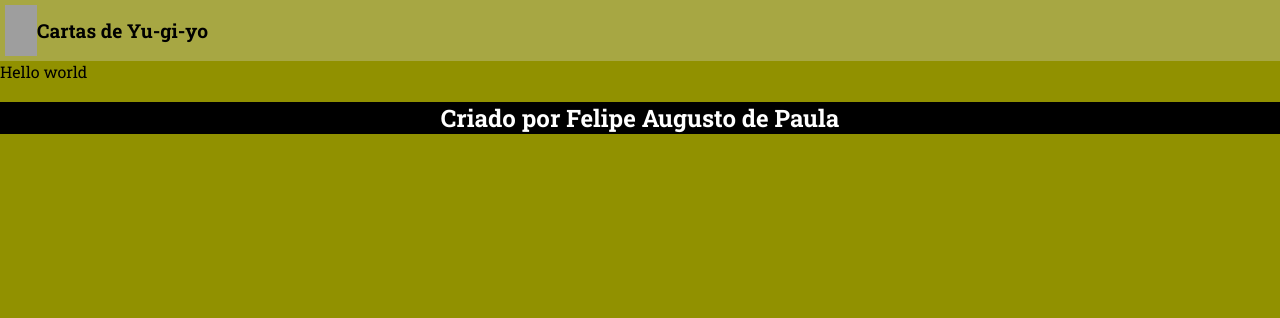
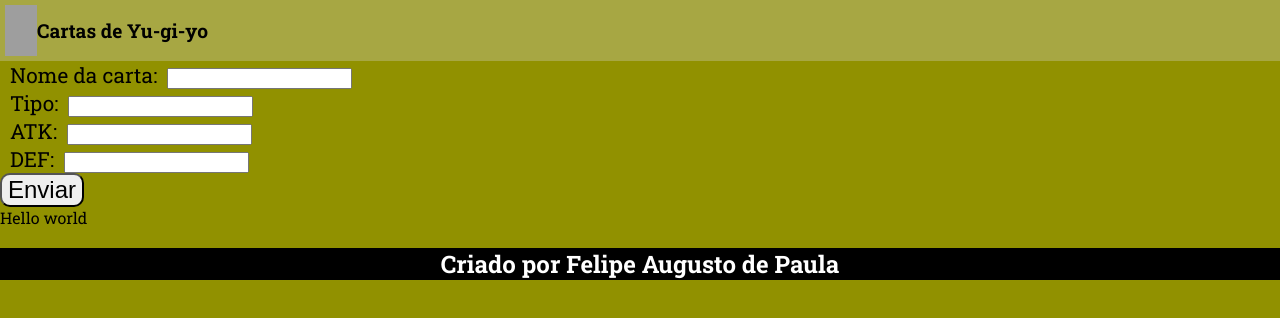
Before and after one commit to FelipeKulote/Projeto_react, a React (Vite) app in the folder cards_react/: page / in a window 1280 px wide. Shown: the top 318 px of the page. Built offline with nearby package versions, Linux system fonts and the light colour scheme; grey boxes are pictures that could not be loaded; a web font is replaced by a local one.

Commit message:
feat: criação do form

```diff
--- a/cards_react/src/components/card/card.css
+++ b/cards_react/src/components/card/card.css
@@ -0,0 +1,9 @@
+span {
+    padding: 10px;
+    font-size: 1.3rem;
+}
+
+.submit_btn {
+    border-radius: 10px;
+    font-size: 1.5rem;
+}
--- a/cards_react/src/components/card/card.jsx
+++ b/cards_react/src/components/card/card.jsx
@@ -1,22 +1,69 @@
+import { useState } from "react";
 import "./card.css";
 
-export function Card() {
+export function Form() {
+  const [newCard, setNewCard] = useState();
+
+  function handleSubmit(e) {
+    e.preventDefault();
+    const card = {
+      name: e.target.name.value,
+      type: e.target.type.value,
+      atk: e.target.atk.value,
+      def: e.target.def.value,
+    };
+
+    console.log(card);
+    console.log(newCard);
+  }
+
   return (
-    <section className="cards">
+    <section className="form">
+      <form onSubmit={handleSubmit} className="form-input">
         <div>
           <span>Nome da carta:</span>
-        <h2></h2>
+          <input
+            type="text"
+            name="name"
+            onChange={(e) => {
+              setNewCard({ ...newCard, name: e.target.value});
+            }}
+          />
         </div>
         <div>
           <span>Tipo:</span>
-        <h3></h3>
+          <input
+            type="text"
+            name="type"
+            onChange={(e) => {
+              setNewCard({ ...newCard, type: e.target.value});
+            }}
+          />
         </div>
         <div>
           <span>ATK:</span>
-        <h4></h4>
+          <input
+            type="number"
+            name="atk"
+            onChange={(e) => {
+              setNewCard({ ...newCard, atk: e.target.value });
+            }}
+          />
         </div>
+        <div>
           <span>DEF:</span>
-        <h4></h4>
+          <input
+            type="text"
+            name="def"
+            onChange={(e) => {
+              setNewCard({ ...newCard, def: e.target.value});
+            }}
+          />
+        </div>
+        <button type="submit" className="submit_btn">
+          Enviar
+        </button>
+      </form>
     </section>
   );
 }
--- a/cards_react/src/main.jsx
+++ b/cards_react/src/main.jsx
@@ -1,5 +1,6 @@
 import React from "react";
 import ReactDOM from "react-dom/client";
+import { Form } from "./components/card/card"
 import { Home } from "./pages/home";
 import { Header } from "./components/header/header";
 import { Footer } from "./components/footer/footer";
@@ -8,6 +9,7 @@
 ReactDOM.createRoot(document.getElementById("root")).render(
   <React.StrictMode>
     <Header />
+    <Form />
     <Home />
     <Footer />
   </React.StrictMode>
```
Also changed, not shown: cards_react/src/utils/api/api.jsx (+11 -9 lines). Lines whose indentation alone changed are shown as unchanged.
